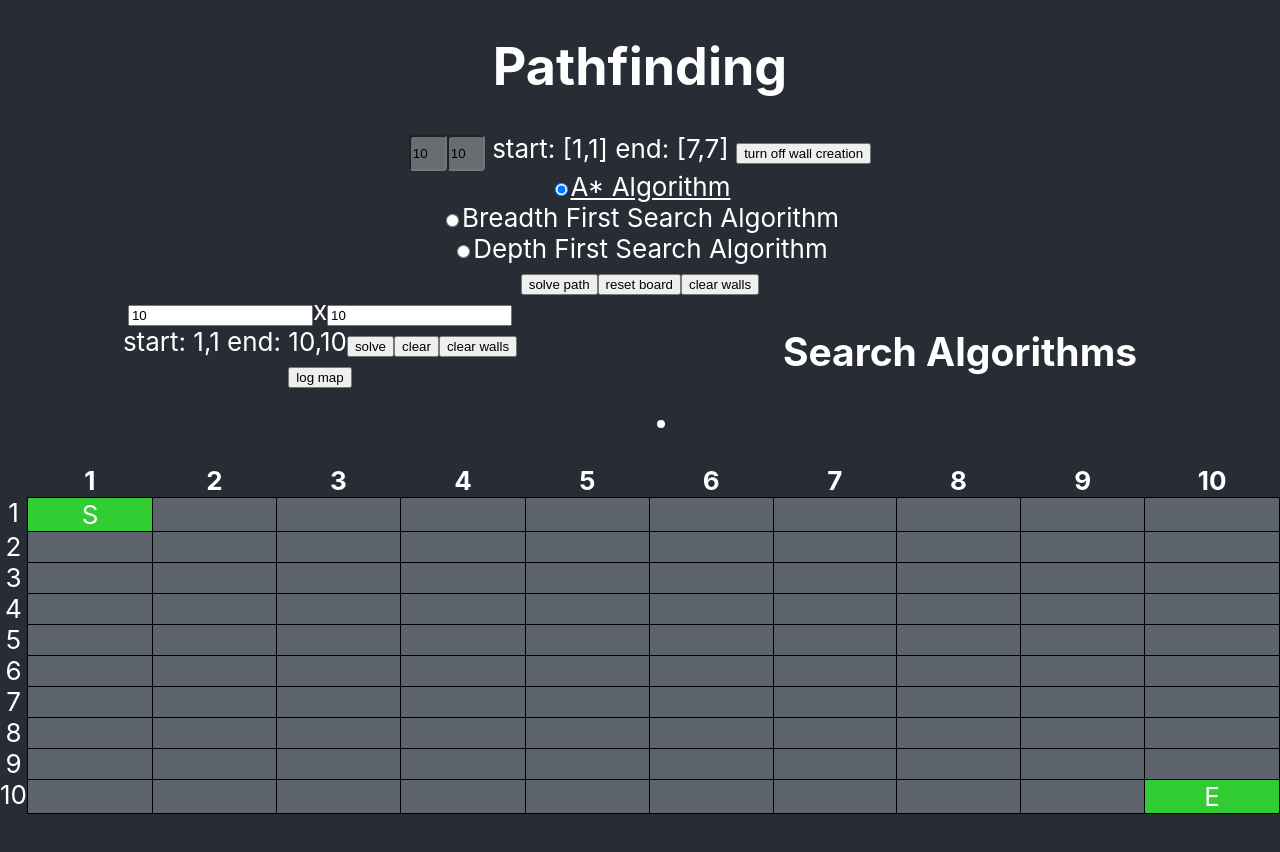
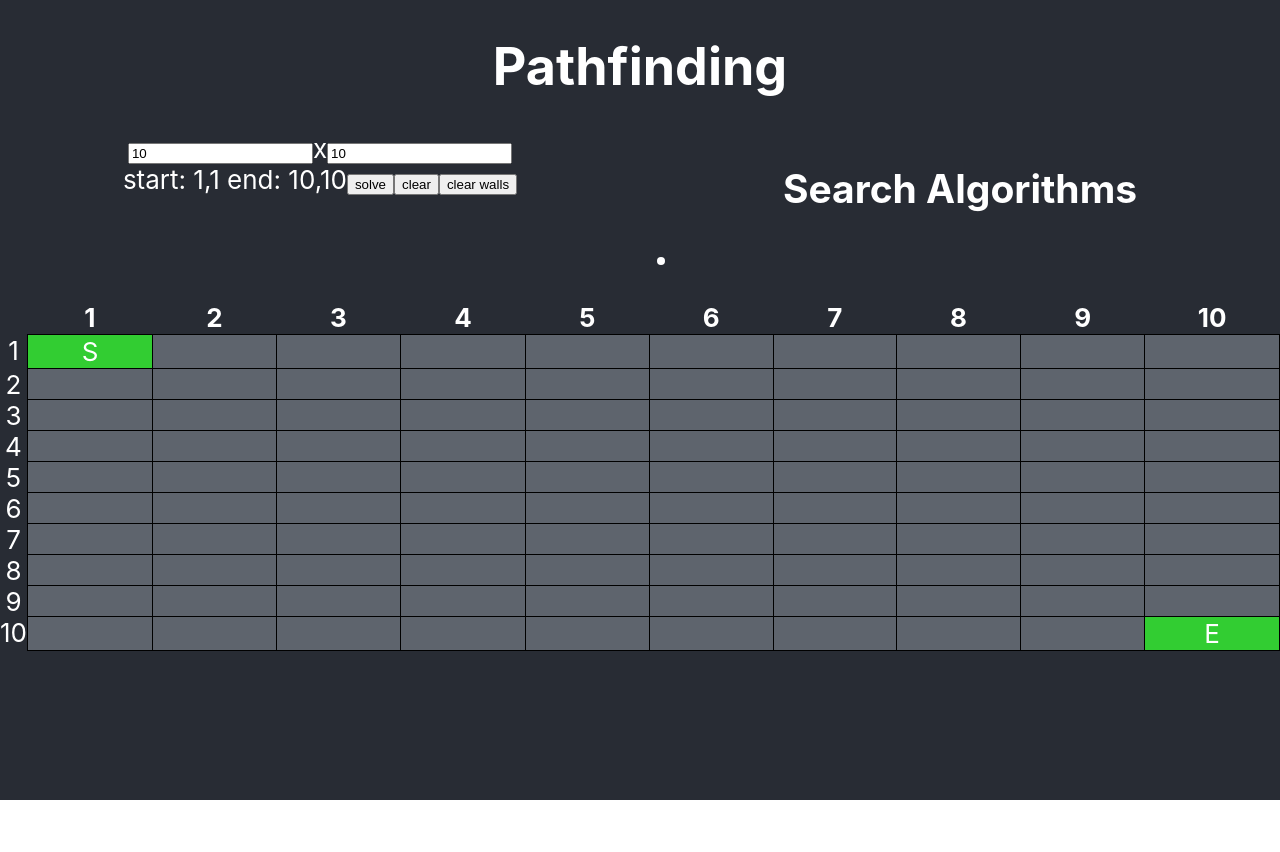
Before and after one commit to bryanteng/Pathfinding, a React (Create React App) app: page / in a window 1280 px wide. Shown: the top 852 px of the page. After the commit the page ends 800 px from the top, so only its background shows below. Built offline with nearby package versions, Linux system fonts and the light colour scheme.

Commit message:
removed console logs, deleted a lot of old code

```diff
--- a/src/components/cell.tsx
+++ b/src/components/cell.tsx
@@ -34,7 +34,6 @@ const Cell = ({
   const [cellClass, setCellClass] = useState(getCellClass())
 
   useEffect(() => {
-    console.log("cell", value)
     setCellClass(getCellClass())
   }, [value]);
 
--- a/src/components/maze.tsx
+++ b/src/components/maze.tsx
@@ -3,6 +3,7 @@ import Cell from "../components/cell";
 import aStar from "../util/aStar";
 import DFS from "../util/DFS";
 import BFS from "../util/BFS";
+import GBFS from "../util/GBFS";
 import UCS from "../util/UCS";
 import Node from "../classes/Node"
 import '../styles/maze.css'
@@ -19,7 +20,7 @@ interface SearchAlgorithm {
   executionTime?: string; // Optional property to store the execution time
 }
 
-const Maze = ({ onClick, algoChoice }) => {
+const Maze = () => {
   const [board, setBoard] = useState([
     [new Node("0,0",0)]
   ]);
@@ -42,12 +43,20 @@ const Maze = ({ onClick, algoChoice }) => {
       execute: () => Promise.resolve(aStar(board, getNodeAtPos(start), getNodeAtPos(end))),
     },
     {
-      name: 'DFS Algorithm',
+      name: 'Depth First Search Algorithm',
       execute: () => Promise.resolve(DFS(board, getNodeAtPos(start), getNodeAtPos(end))),
     },
     {
-      name: 'BFS Algorithm',
+      name: 'Breadth First Search Algorithm',
       execute: () => Promise.resolve(BFS(board, getNodeAtPos(start), getNodeAtPos(end))),
+    },
+    {
+      name: 'Greedy Breadth First Search Algorithm',
+      execute: () => Promise.resolve(GBFS(board, getNodeAtPos(start), getNodeAtPos(end))),
+    },
+    {
+      name: 'Uniform Cost Search Algorithm',
+      execute: () => Promise.resolve(UCS(board, getNodeAtPos(start), getNodeAtPos(end))),
     },
     // Add more search algorithms and execution functions
   ];
@@ -58,8 +67,6 @@ const Maze = ({ onClick, algoChoice }) => {
 
 
   useEffect(()=> {
-    console.log("board updated", board, length, width, start,end)
-
     const [startY, startX] = start.split(",").map(Number)
     if(!isValidPos(startX, startY)){
       setBoardStartLocation("0,0");
@@ -85,28 +92,26 @@ const Maze = ({ onClick, algoChoice }) => {
     return [value, input];
   }
 
-  const clearBoard = () => { // clear walls, and paths, leave only start and end positions
-      const maze: Node[][] = []
-      for (let i = 0; i < length; i++) {
-          let row = []
-          for (let j = 0; j < width; j++) {
-              let node = new Node(`${i},${j}`, 0)
-              row.push(node)
-          }
-          maze.push(row)
-      }
+  const clearBoard = () => {
+    const newBoard = board.map((row) =>
+      row.map((node) => {
+        if (node.value === "W") {
+          return new Node(node.pos, "W");
+        }
+        if (node.value === "S") {
+          return new Node(node.pos, "S");
+        }
+        if (node.value === "E") {
+          return new Node(node.pos, "E");
+        }
+        return new Node(node.pos, 0);
+      })
+    );
 
-      const [startY, startX] = start.split(",")
-      maze[startY][startX].value = "S"
-
-      const [endY, endX] = end.split(",");
-      maze[endY][endX].value = "E"
-
-      setPaths([])
-      setWalls(new Set<string>())
-      setBoard(maze);
-      return maze
-  }
+    setPaths([]);
+    setBoard(newBoard);
+    return newBoard;
+  };
 
   const setCleanBoardState = (prevPath: Path[]= undefined) => {
     const maze: Node[][] = []
@@ -189,7 +194,6 @@ const Maze = ({ onClick, algoChoice }) => {
 
   const onMouseUp = (event) => {
     const newLocation = event.target.id;
-    console.log("mouseUp", event.target.draggable)
     if (!isChangingStart && !isChangingEnd) return;
     if (newLocation && event.target.draggable === false) {
       if (isChangingStart) {
@@ -204,7 +208,6 @@ const Maze = ({ onClick, algoChoice }) => {
   };
 
   const setBoardStartLocation = (newStartLocation) => {
-    console.log("setBoardStartLocation", newStartLocation);
     if(newStartLocation === start) return
     const prevNode = getNodeAtPos(start)
 
@@ -218,7 +221,6 @@ const Maze = ({ onClick, algoChoice }) => {
   };
 
   const setBoardEndLocation = (newEndLocation) => {
-    console.log("setBoardEndLocation", newEndLocation);
     if(newEndLocation === end) return;
     const prevNode = getNodeAtPos(end)
 
@@ -265,19 +267,12 @@ const Maze = ({ onClick, algoChoice }) => {
       }
 
       // Force a re-render to update the execution times and board
-      setRerender((prev) => prev + 1);
+      // setRerender((prev) => prev + 1);
     }
 
     // Update the state with the complete execution times string
     setExecutionTimesString(executionTimesStr);
   };
-
-  const mapClick = () => {
-    const maze = board.map(row => row.map(val => val.value ))
-    console.table(maze)
-      const maze2 = board.map(row => row.map(val => val.visited))
-      console.table(maze2)
-  }
 
   const getNodeAtPos = (pos: string, reverse: boolean = false): Node => {
     const [y,x] = pos.split(",")
@@ -292,10 +287,8 @@ const Maze = ({ onClick, algoChoice }) => {
     const [y, x] = pos.split(",")
     if(isValidPos(x,y)){
         setBoard(prevBoard => {
-            console.table(prevBoard.map(row => row.map(x => x.value)))
             const board = [...prevBoard];
             board[y][x].value = value;
-            console.table(board.map(row => row.map(x => x.value)))
             return board;
         })
     }
@@ -325,6 +318,11 @@ const Maze = ({ onClick, algoChoice }) => {
       <div className="right-column">
         <h2>Search Algorithms</h2>
         <ul>
+          {/* {searchAlgorithms.map((algorithm) => (
+            <li key={algorithm.name}>
+              {algorithm.name}: {algorithm.executionTime ? `${algorithm.executionTime}ms`: 'Calculating...'}
+            </li>
+          ))} */}
           {executionTimesString.split("\n").map(algo =>(
           <li key={algo}>
             {algo}
@@ -332,7 +330,6 @@ const Maze = ({ onClick, algoChoice }) => {
           ))}
         </ul>
       </div>
-      <button onClick={mapClick}> log map </button>
       <table className="maze">
           <thead>
               <tr>
--- a/src/containers/homepage.tsx
+++ b/src/containers/homepage.tsx
@@ -1,241 +1,14 @@
 import React, { Component } from "react";
-import BFS from "../util/BFS";
-import DFS from "../util/DFS";
-import aStar from "../util/aStar";
-
 import Maze from "../components/maze";
-import Cell from "../components/cell";
 
 export default class homepage extends Component {
-  state = {
-    x_coord: 10,
-    y_coord: 10,
-    start: "1,1",
-    editStart: false,
-    end: "7,7",
-    editEnd: false,
-    selectedOption: "aStar",
-    createWall: true,
-    walls: [],
-    boardState: [
-      [0, 0, 0, 0, 0, 0, 0, 0, 0, 0],
-      [0, 0, 0, 0, 0, 0, 0, 0, 0, 0],
-      [0, 0, 0, 0, 0, 0, 0, 0, 0, 0],
-      [0, 0, 0, 0, 0, 0, 0, 0, 0, 0],
-      [0, 0, 0, 0, 0, 0, 0, 0, 0, 0],
-      [0, 0, 0, 0, 0, 0, 0, 0, 0, 0],
-      [0, 0, 0, 0, 0, 0, 0, 0, 0, 0],
-      [0, 0, 0, 0, 0, 0, 0, 0, 0, 0],
-      [0, 0, 0, 0, 0, 0, 0, 0, 0, 0],
-      [0, 0, 0, 0, 0, 0, 0, 0, 0, 0],
-    ],
-  };
-
-  changeCoord = (event) => {
-    let val = event.target.validity.valid
-      ? event.target.value
-      : this.state[event.target.id];
-
-    this.clearWalls();
-    this.setState({ [event.target.id]: +val }, () => {
-      let board = this.cleanBoard();
-      this.setState({ boardState: board });
-    });
-  };
-
-  clickedCell = (event) => {
-    if (this.state.createWall) {
-      let loc = event.target.getAttribute("loc").split(",");
-      let board = this.state.boardState;
-      let walls = this.state.walls;
-      if (board[loc[0]][loc[1]] === "W") {
-        walls = walls.filter((x) => {
-          if (x[0] === loc[0] && x[1] === loc[1]) return false;
-          return true;
-        });
-        board[loc[0]][loc[1]] = 0;
-      } else {
-        walls = walls.concat([loc]);
-        board[loc[0]][loc[1]] = "W";
-      }
-
-      this.setState({ boardState: board, walls: walls });
-    }
-  };
-
-  buttonClick = (event) => {
-    this.setState({ [event.target.id]: !this.state[event.target.id] });
-  };
-
-  solveClick = (event) => {
-    let start = this.state.start.split(",").map((x) => +x);
-    let end = this.state.end.split(",").map((x) => +x);
-    let board;
-    if (this.state.selectedOption === "aStar") {
-      board = aStar(this.cleanBoard(), start, end, "setBoard");
-    } else if (this.state.selectedOption === "BFS") {
-      board = BFS(this.cleanBoard(), start, end);
-    } else if (this.state.selectedOption === "DFS") {
-      board = DFS(this.cleanBoard(), start, end);
-    }
-    board[start[0]][start[1]] = "S";
-    board[end[0]][end[1]] = "E";
-    console.log(board);
-    this.setState({ boardState: board });
-  };
-
-  resetClick = () => {
-    let board = this.cleanBoard();
-    this.setState({ boardState: board });
-  };
-
-  cleanBoard = () => {
-    let yArr = "0"
-      .repeat(this.state.y_coord)
-      .split("")
-      .map((x) => +x);
-    let arr = Array.from({ length: this.state.x_coord }).map((x) =>
-      yArr.slice()
-    );
-    let board = arr.slice();
-    for (let [w1, w2] of this.state.walls) {
-      board[w1][w2] = "W";
-    }
-    return board;
-  };
-
-  clearWalls = () => {
-    let board = this.state.boardState;
-    for (let [w1, w2] of this.state.walls) {
-      board[w1][w2] = 0;
-    }
-    this.setState({ walls: [], boardState: board }, () => this.cleanBoard());
-  };
-
-  optionChange = (event) => {
-    this.setState({ selectedOption: event.target.value });
-  };
 
   render() {
-    // console.log(this.state)
-    const {
-      x_coord,
-      y_coord,
-      start,
-      end,
-      editStart,
-      editEnd,
-      createWall,
-      selectedOption,
-      boardState,
-    } = this.state;
     return (
       <div>
         <h1> Pathfinding </h1>
-        {/*<label> number of rows: </label> */}
-        <input
-          className="field"
-          type="text"
-          pattern="[0-9]{0,2}"
-          value={x_coord}
-          id="x_coord"
-          onChange={this.changeCoord}
-        />
-        {/* <label> number of columns: </label>  */}
-        <input
-          className="field"
-          type="text"
-          pattern="[0-9]{0,2}"
-          value={y_coord}
-          id="y_coord"
-          onChange={this.changeCoord}
-        />
-        <label> start:</label>
-        <label
-          className={editStart ? "editing" : "editable"}
-          id="editStart"
-          src="click to change"
-          onClick={this.buttonClick}
-        >
-          {" "}
-          [{start}]{" "}
-        </label>
-        <label>end:</label>
-        <label
-          className={editEnd ? "editing" : "editable"}
-          id="editEnd"
-          src="click to change"
-          onClick={this.buttonClick}
-        >
-          {" "}
-          [{end}]{" "}
-        </label>
-        <button id="createWall" onClick={this.buttonClick}>
-          {createWall ? "turn off wall creation" : "click to create walls"}
-        </button>
-        <form>
-          <div className="radio">
-            <label className={selectedOption === "aStar" ? "selected" : null}>
-              <input
-                type="radio"
-                value="aStar"
-                onChange={this.optionChange}
-                checked={selectedOption === "aStar"}
-              />
-              A* Algorithm
-            </label>
-          </div>
-          <div className="radio">
-            <label className={selectedOption === "BFS" ? "selected" : null}>
-              <input
-                type="radio"
-                value="BFS"
-                onChange={this.optionChange}
-                checked={selectedOption === "BFS"}
-              />
-              Breadth First Search Algorithm
-            </label>
-          </div>
-          <div className="radio">
-            <label className={selectedOption === "DFS" ? "selected" : null}>
-              <input
-                type="radio"
-                value="DFS"
-                onChange={this.optionChange}
-                checked={selectedOption === "DFS"}
-              />
-              Depth First Search Algorithm
-            </label>
-          </div>
-        </form>
-
-        <button id="solve" onClick={this.solveClick}>
-          solve path
-        </button>
-        <button id="reset" onClick={this.resetClick}>
-          reset board
-        </button>
-        <button id="clearWalls" onClick={this.clearWalls}>
-          clear walls
-        </button>
-        <Maze
-          boardState={boardState}
-          start={start}
-          end={end}
-          onClick={this.clickedCell}
-          algoChoice={selectedOption}
-        />
+        <Maze />
       </div>
     );
   }
 }
-// <table className="maze">
-// <tbody>
-//   {boardState.map((line,row_index) =>{
-//   return <tr  key={row_index} className="line">{line.map((block,index)=>{
-//           let loc = row_index+","+index
-//           return <Cell classN={start === loc || end === loc ? "node" : null} loc={loc} start={start} end={end} style={{backgroundColor: block ? block : null}} onClick={(event) => this.clickedCell(event)} block={block} key={loc} />
-//       })}</tr>
-//   }) }
-//   </tbody>
-// </table>
--- a/src/util/aStar.ts
+++ b/src/util/aStar.ts
@@ -12,7 +12,6 @@ export default function aStar(grid: Node[][], start: Node, end: Node) {
     if (currentNode.x == end.x && currentNode.y == end.y) {
       const path = [];
       let current = currentNode;
-      console.log("aStar maze", grid)
       while (current) {
         if( !(current.x === start.x && current.y === start.y) && !(end.x === current.x && end.y === current.y) ) path.unshift({ x: current.x, y: current.y });
         current = current.parent;
```
